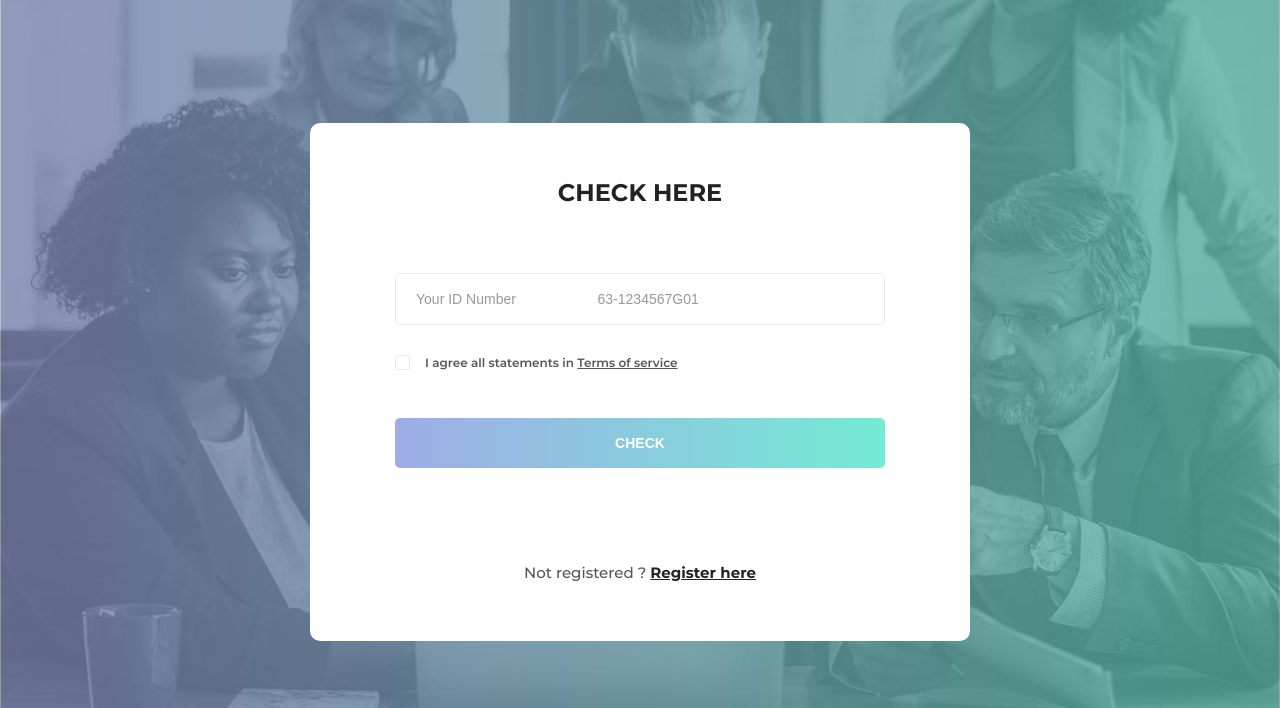
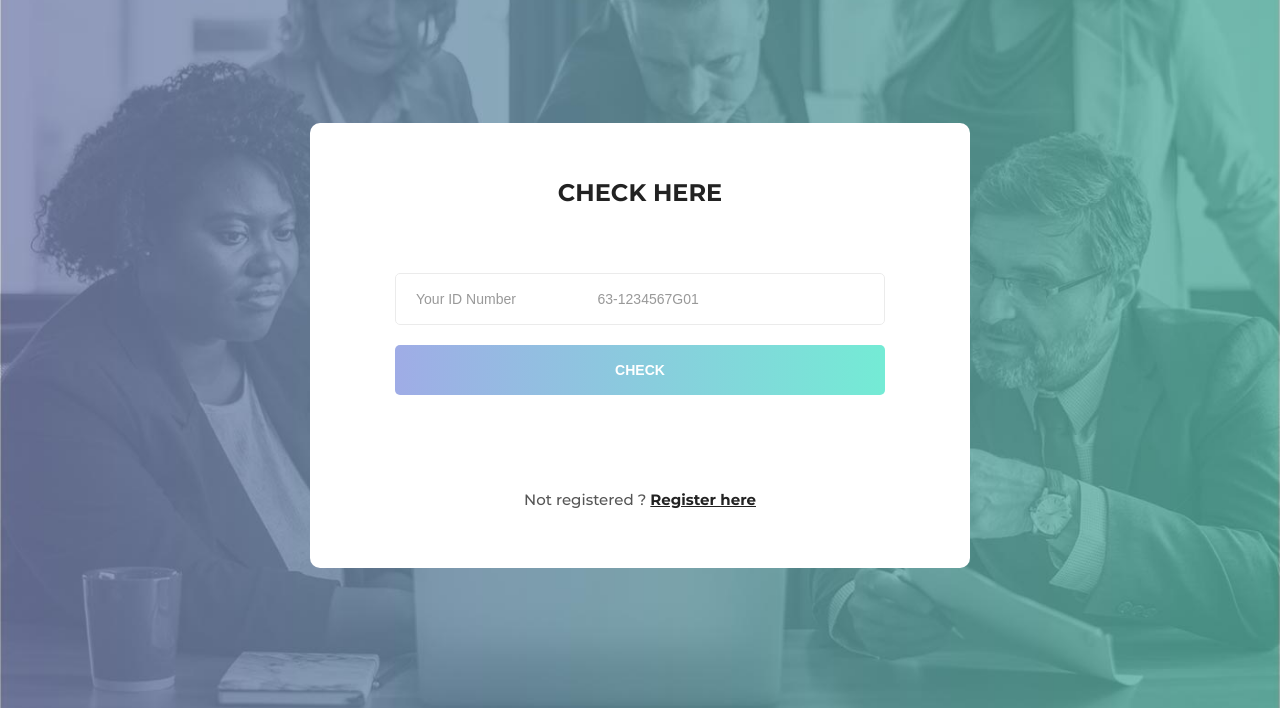
Before and after one commit to tigerenasheMsu/software_engineering_group_c, a Django app: page /status/ in a window 1280 px wide. Shown: the top 708 px of the page. Run offline with Django 4.2, Linux system fonts and the light colour scheme.

Commit message:
Set registration to checked by default

```diff
--- a/voters_registration/templates/voters_registration/registration.html
+++ b/voters_registration/templates/voters_registration/registration.html
@@ -54,7 +54,7 @@
                             <input type="date" class="form-input" name="date_of_birth" id="date_of_birth" placeholder="Your Birthday                          yyyy-mm-dd" required/>
 
                         <div class="form-group">
-                            <input type="checkbox" name="agree-term" id="agree-term" class="agree-term" required />
+                            <input type="checkbox" name="agree-term" id="agree-term" class="agree-term" checked required/>
                             <label for="agree-term" class="label-agree-term"><span><span></span></span>I agree all statements in  <a href="#" class="term-service">Terms of service</a></label>
                         </div>
 
--- a/voters_registration/templates/voters_registration/status_check.html
+++ b/voters_registration/templates/voters_registration/status_check.html
@@ -43,10 +43,7 @@
                             <input type="text" maxlength="13" minlegth="13" pattern="[0-9]{2}-[0-9]{7}[A-Z]{1}[0-9]{2}" required class="form-input" name="id_number_log" id="id_number_log" placeholder="Your ID Number                     63-1234567G01"/>
                         </div>
 
-                        <div class="form-group">
-                            <input type="checkbox" name="agree-term" id="agree-term" class="agree-term" />
-                            <label for="agree-term" class="label-agree-term"><span><span></span></span>I agree all statements in  <a href="#" class="term-service">Terms of service</a></label>
-                        </div>
+
                         <div class="form-group">
                             <input type="submit" name="submit" id="submit" class="form-submit" value="Check"/>
                         </div>
```
Also changed, not shown: db.sqlite3.
